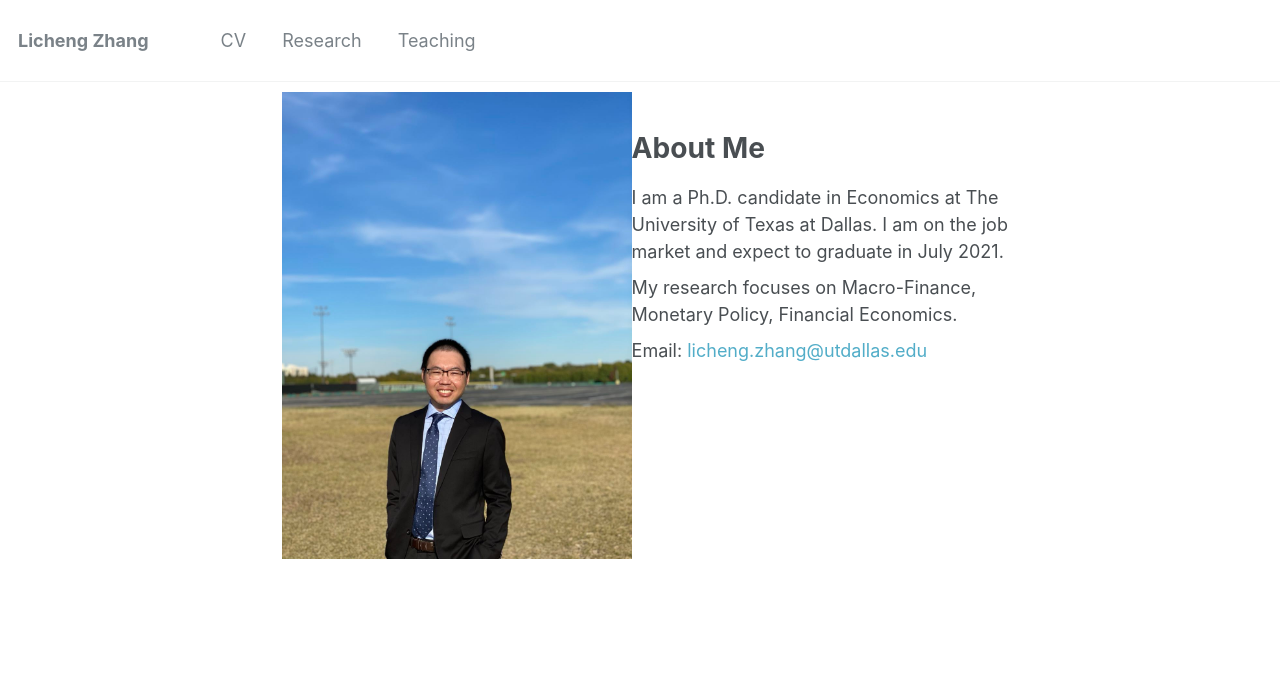
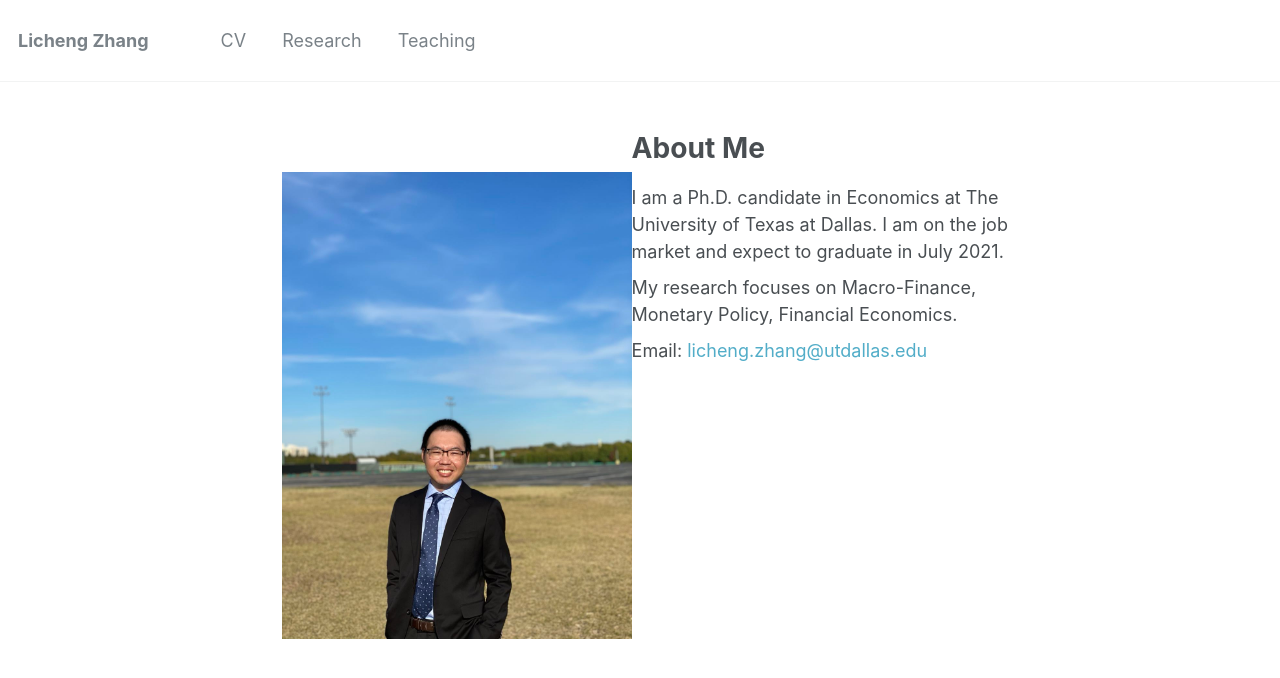
Before and after one commit to lichengzh/lichengzh.github.io, a Jekyll site: the page built from _pages/about.md, in a window 1280 px wide. Shown: the top 678 px of the page. Built offline with Jekyll 4.4.1, drawn with Linux system fonts in a browser that asks for light colours.

Commit message:
Update about.md

```diff
--- a/_pages/about.md
+++ b/_pages/about.md
@@ -8,7 +8,7 @@ redirect_from:
   - /about.html
 ---
 
-<div style= "float:left;position: relative; top: -40px;">
+<div style= "float:left;position: relative; top: 40px;">
   <img src="https://lichengzh.github.io/files/IMG_3759.JPG?raw=true" alt="Photo" style="width: 350px;"/>
 </div>
 
```
